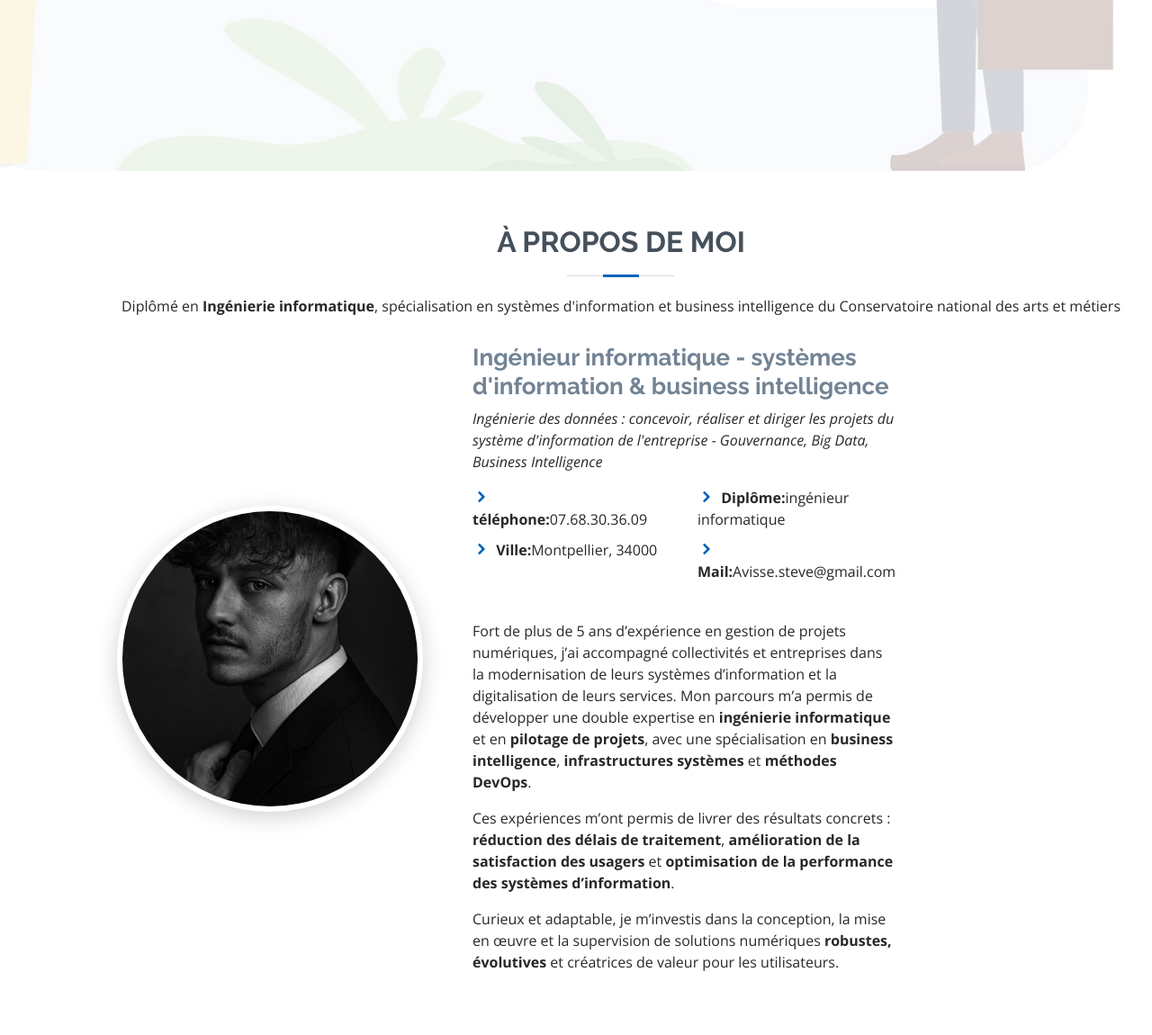
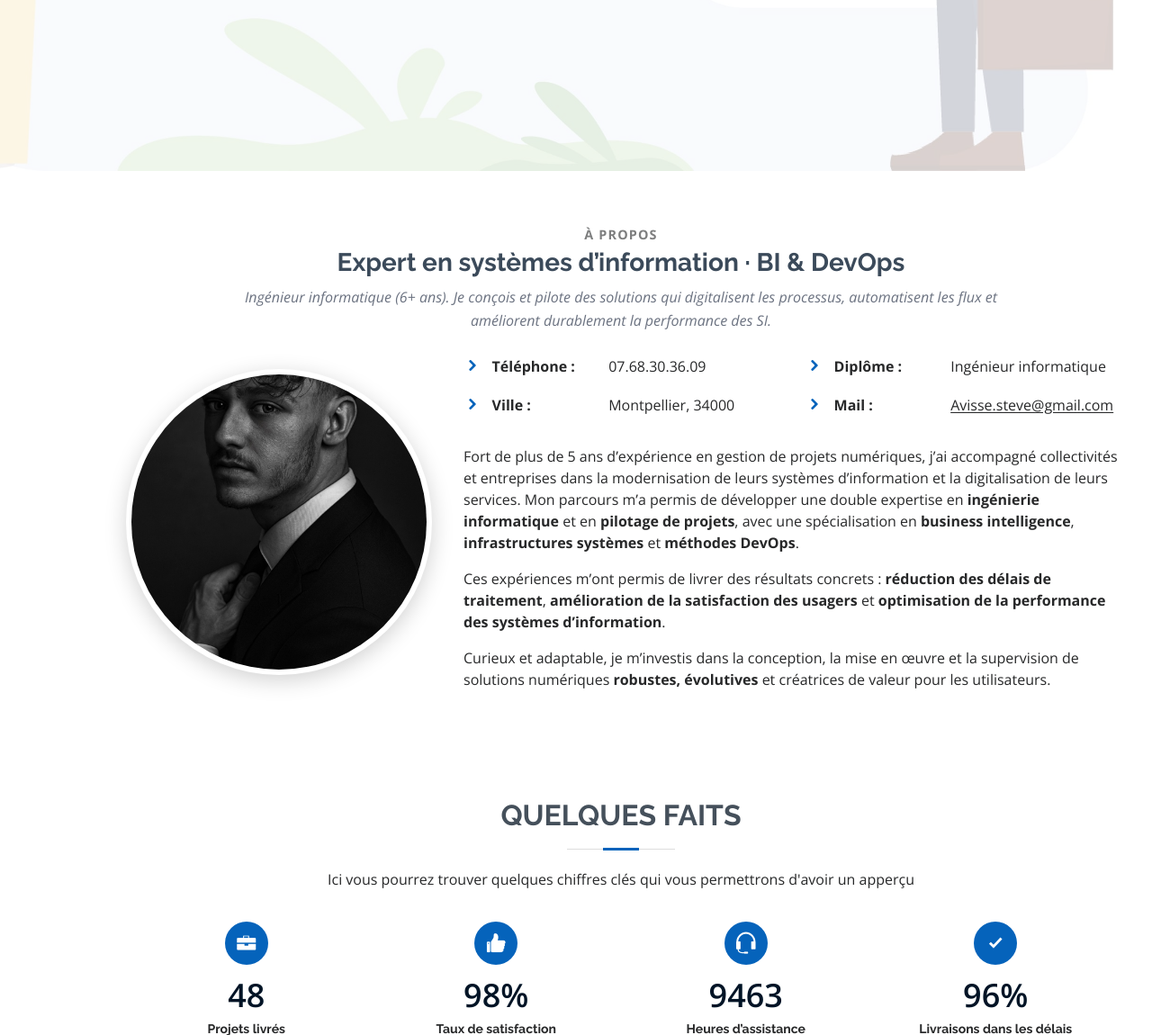
Before and after one commit to avisse/site-chants, a PHP site: page / in a window 1280 px wide. Shown: the part 610-1760 px from the top of the page at 90% size. Run offline with PHP 8.4, Linux system fonts and the light colour scheme; some libraries are stand-ins or nearby versions.

Commit message:
test
test

```diff
--- a/assets/css/style.css
+++ b/assets/css/style.css
@@ -85,6 +85,69 @@ h1, h2, h3, h4, h5, h6 {
     padding: 4px;
     box-shadow: 0 4px 16px rgba(0,0,0,.15);
   }
+}
+/* Header compact */
+.about-header{ margin: 0 0 1.5rem; }
+.about-kicker{
+  text-transform: uppercase;
+  letter-spacing: .08em;
+  font-weight: 700;
+  font-size: .9rem;
+  opacity: .6;
+}
+.about-title{
+  font-weight: 800;
+  font-size: 28px;
+  color: #3b4a5a;
+  margin: .2rem 0 .6rem;
+}
+.about-lead{
+  max-width: 900px;
+  margin: 0 auto 1.2rem;
+  color: #6b7280;
+  font-style: italic;
+  line-height: 1.6;
+}
+
+/* Avatar rond */
+.profile-pic{
+  width: 340px;
+  height: 340px;
+  object-fit: cover;
+  object-position: 50% 58%; /* décale un peu vers le bas si besoin */
+  border-radius: 50%;
+  background: #fff;
+  padding: 6px;
+  box-shadow: 0 6px 24px rgba(0,0,0,.18);
+}
+
+/* Contacts alignés */
+.contact-list{ list-style: none; padding: 0; margin: 0; }
+.contact-list li{
+  display: flex;
+  align-items: baseline;
+  gap: .6rem;
+  margin-bottom: .45rem;
+  line-height: 1.4;
+}
+.contact-list i{ color:#1e73be; margin-top: .2rem; }
+.contact-list .label{
+  min-width: 120px; /* ajuste à 130/140 si tu veux plus large */
+  font-weight: 700;
+  white-space: nowrap;
+}
+.contact-list .value a{
+  color: inherit;
+  text-decoration: underline;
+  text-underline-offset: 2px;
+}
+
+/* Responsive */
+@media (max-width: 991.98px){
+  .about-title{ font-size: 24px; }
+  .profile-pic{ width: 220px; height: 220px; padding: 4px; }
+  .contact-list li{ flex-wrap: wrap; }
+  .contact-list .label{ min-width: 110px; }
 }
 
 
--- a/index.html
+++ b/index.html
@@ -76,7 +76,7 @@
   <main id="main">
 
  <!-- ======= About Section ======= -->
-<section id="about" class="about">
+<!-- <section id="about" class="about">
   <div class="container" data-aos="fade-up">
 
     <div class="section-title">
@@ -85,7 +85,7 @@
     </div>
 
     <div class="row align-items-center">
-      <!-- Colonne photo -->
+
      <div class="row align-items-center gx-5">
   <div class="col-lg-4 d-flex justify-content-center mb-4 mb-lg-0">
     <img src="assets/img/profile.jpg" alt="Photo de profil" class="profile-pic img-fluid">
@@ -93,7 +93,7 @@
 
   <div class="col-lg-8 pt-4 pt-lg-0 content">
 
-      <!-- Colonne texte -->
+
     <div class="col-lg-8 pt-4 pt-lg-0 content">
   <h3>Ingénieur informatique - systèmes d'information &amp; business intelligence</h3>
   <p class="font-italic">
@@ -117,11 +117,6 @@
               </div>
             </div>
 
-
-
-
-
-    <!-- saut de ligne demandé -->
     <div class="mt-3"></div>
 
     <p>Fort de plus de 5 ans d’expérience en gestion de projets numériques, j’ai accompagné collectivités et entreprises dans la modernisation de leurs systèmes d’information et la digitalisation de leurs services. Mon parcours m’a permis de développer une double expertise en <strong>ingénierie informatique</strong> et en <strong>pilotage de projets</strong>, avec une spécialisation en <strong>business intelligence</strong>, <strong>infrastructures systèmes</strong> et <strong>méthodes DevOps</strong>.</p>
@@ -129,8 +124,83 @@
     <p>Curieux et adaptable, je m’investis dans la conception, la mise en œuvre et la supervision de solutions numériques <strong>robustes, évolutives</strong> et créatrices de valeur pour les utilisateurs.</p>
   </div>
 </div>
+</section>-->
+<!-- End About Section -->
+
+<!-- ======= About Section ======= -->
+<section id="about" class="about">
+  <div class="container" data-aos="fade-up">
+
+    <!-- Header compact -->
+    <div class="about-header text-center">
+      <div class="about-kicker">À propos</div>
+      <h2 class="about-title">Expert en systèmes d’information · BI &amp; DevOps</h2>
+      <p class="about-lead">
+        Ingénieur informatique (6+ ans). Je conçois et pilote des solutions qui digitalisent les processus,
+        automatisent les flux et améliorent durablement la performance des SI.
+      </p>
+    </div>
+
+    <div class="row align-items-center gx-lg-5">
+      <!-- Colonne photo -->
+      <div class="col-lg-4 d-flex justify-content-center mb-4 mb-lg-0">
+        <img src="assets/img/profile.jpg" alt="Photo de profil" class="profile-pic">
+      </div>
+
+      <!-- Colonne texte -->
+      <div class="col-lg-8 pt-4 pt-lg-0 content">
+
+        <!-- Contacts (2 colonnes) -->
+        <div class="row g-2">
+          <div class="col-sm-6">
+            <ul class="contact-list">
+              <li>
+                <i class="icofont-rounded-right"></i>
+                <span class="label">Téléphone&nbsp;:</span>
+                <span class="value">07.68.30.36.09</span>
+              </li>
+              <li>
+                <i class="icofont-rounded-right"></i>
+                <span class="label">Ville&nbsp;:</span>
+                <span class="value">Montpellier, 34000</span>
+              </li>
+            </ul>
+          </div>
+          <div class="col-sm-6">
+            <ul class="contact-list">
+              <li>
+                <i class="icofont-rounded-right"></i>
+                <span class="label">Diplôme&nbsp;:</span>
+                <span class="value">Ingénieur informatique</span>
+              </li>
+              <li>
+                <i class="icofont-rounded-right"></i>
+                <span class="label">Mail&nbsp;:</span>
+                <span class="value">
+                  <a href="mailto:Avisse.steve@gmail.com">Avisse.steve@gmail.com</a>
+                </span>
+              </li>
+            </ul>
+          </div>
+        </div>
+
+        <!-- Espace souhaité avant le bloc rouge -->
+        <div class="mt-3"></div>
+
+        <!-- ===== Ton bloc rouge (inchangé) ===== -->
+        <p>Fort de plus de 5 ans d’expérience en gestion de projets numériques, j’ai accompagné collectivités et entreprises dans la modernisation de leurs systèmes d’information et la digitalisation de leurs services. Mon parcours m’a permis de développer une double expertise en <strong>ingénierie informatique</strong> et en <strong>pilotage de projets</strong>, avec une spécialisation en <strong>business intelligence</strong>, <strong>infrastructures systèmes</strong> et <strong>méthodes DevOps</strong>.</p>
+        <p>Ces expériences m’ont permis de livrer des résultats concrets : <strong>réduction des délais de traitement</strong>, <strong>amélioration de la satisfaction des usagers</strong> et <strong>optimisation de la performance des systèmes d’information</strong>.</p>
+        <p>Curieux et adaptable, je m’investis dans la conception, la mise en œuvre et la supervision de solutions numériques <strong>robustes, évolutives</strong> et créatrices de valeur pour les utilisateurs.</p>
+        <!-- ===================================== -->
+      </div>
+    </div>
+
+  </div>
 </section>
 <!-- End About Section -->
+
+
+
 
 
     <!-- ======= Facts Section ======= -->
```
